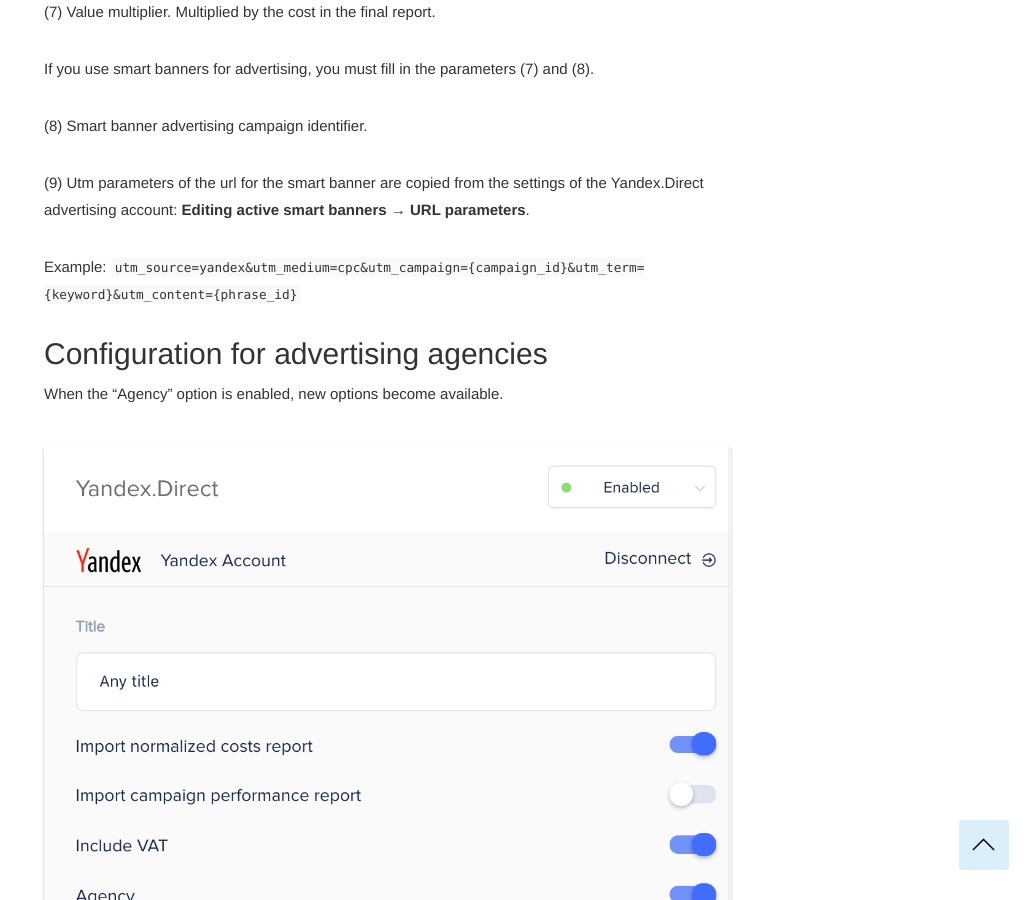
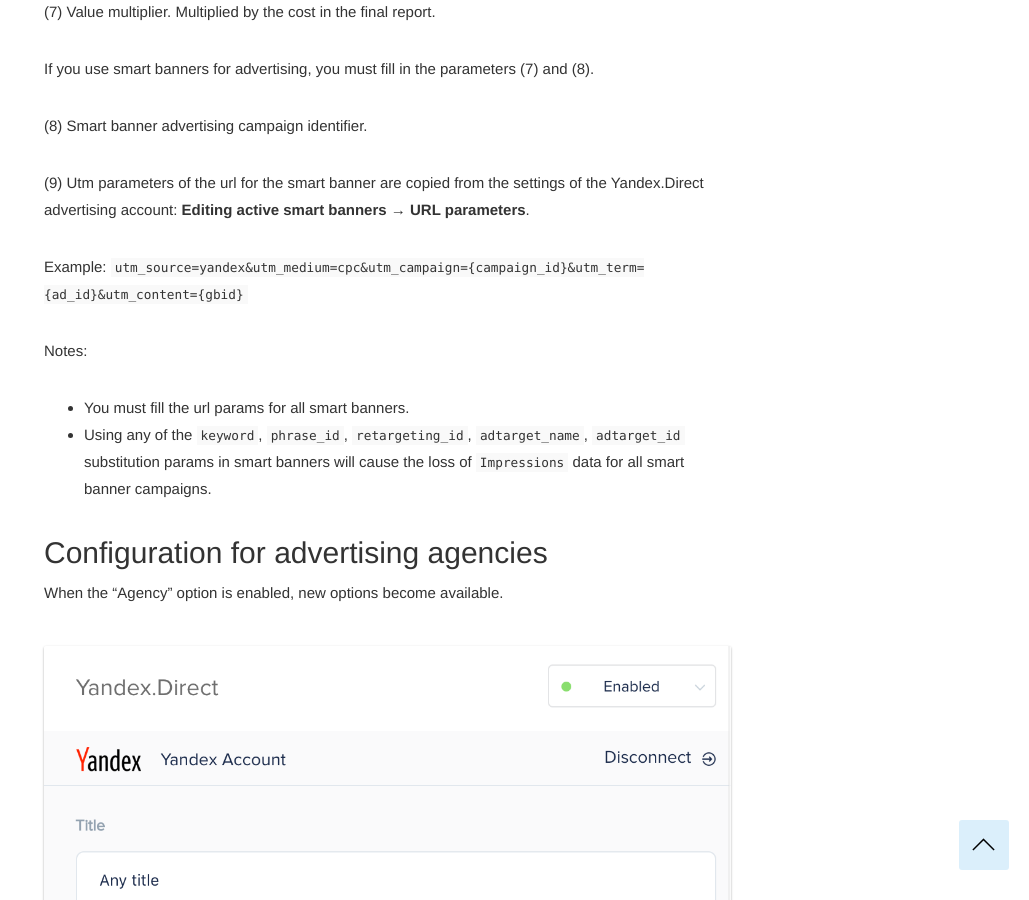
Before and after one commit to segmentstream-com/segmentstream-com.github.io, a Jekyll site: the page built from _docs/datasources/yandex direct.md, in a window 1280 px wide and 900 px high, scrolled down 2046 px. Shown: the whole window, without its empty margins (251-1280 px from the left). Built offline with Jekyll 4.4.1, drawn with Linux system fonts in a browser that asks for light colours; nearby versions of some CDN libraries; some of the changed text lies outside the part shown.

Commit message:
update YD smart banner docs (#31)
update YD smart banner docs

```diff
--- a/_docs/datasources/yandex direct.md
+++ b/_docs/datasources/yandex direct.md
@@ -41,7 +41,11 @@
 
 (9) Utm parameters of the url for the smart banner are copied from the settings of the Yandex.Direct advertising account: **Editing active smart banners** → **URL parameters**.
 
-Example: `utm_source=yandex&utm_medium=cpc&utm_campaign={campaign_id}&utm_term={keyword}&utm_content={phrase_id}`
+Example: `utm_source=yandex&utm_medium=cpc&utm_campaign={campaign_id}&utm_term={ad_id}&utm_content={gbid}`
+
+Notes:
+- You must fill the url params for all smart banners.
+- Using any of the `keyword`, `phrase_id`, `retargeting_id`, `adtarget_name`, `adtarget_id` substitution params in smart banners will cause the loss of `Impressions` data for all smart banner campaigns.
 
 ## Configuration for advertising agencies
 
@@ -74,3 +78,26 @@
 yandexDirectCosts_{login}_{DATE} - report containing information on clicks, impressions and cost in the context of advertisements
 
 For advertising agencies, the number of tables will be a multiple of the number of advertisers connected.
+
+## Substitution params
+
+You can use Yandex.Direct's dynamic parameters in ad urls and smart banners. List of supported substitutions:
+- `ad_id`
+- `banner_id`
+- `addphrases`
+- `campaign_id`
+- `device_type`
+- `gbid`
+- `keyword`
+- `phrase_id`
+- `retargeting_id`
+- `coef_goal_context_id`
+- `position_type`
+- `source`
+- `region_name`
+- `region_id`
+- `source_type`
+- `adtarget_name`
+- `adtarget_id`
+
+Read more about dynamic parameters: https://yandex.ru/support/direct/statistics/url-tags.html?lang=en
```
Also changed, not shown: other parts of _docs/datasources/yandex direct.md (+1 -1 lines).
